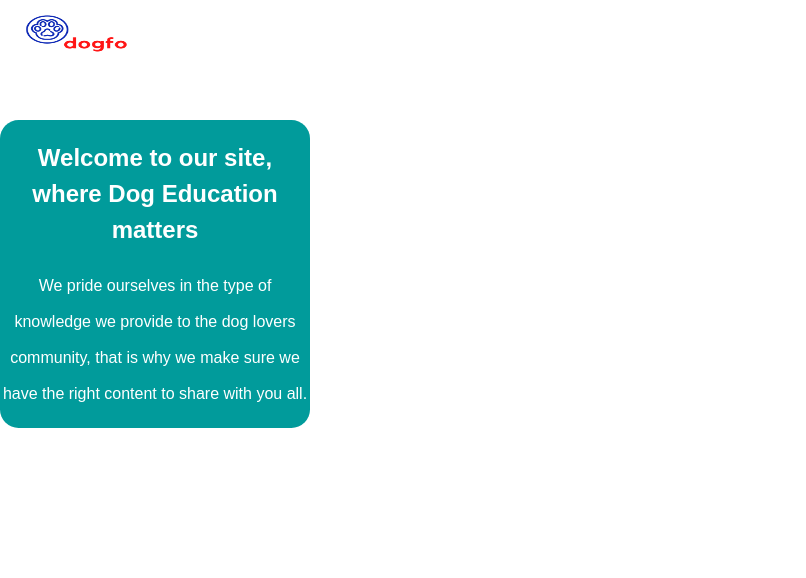
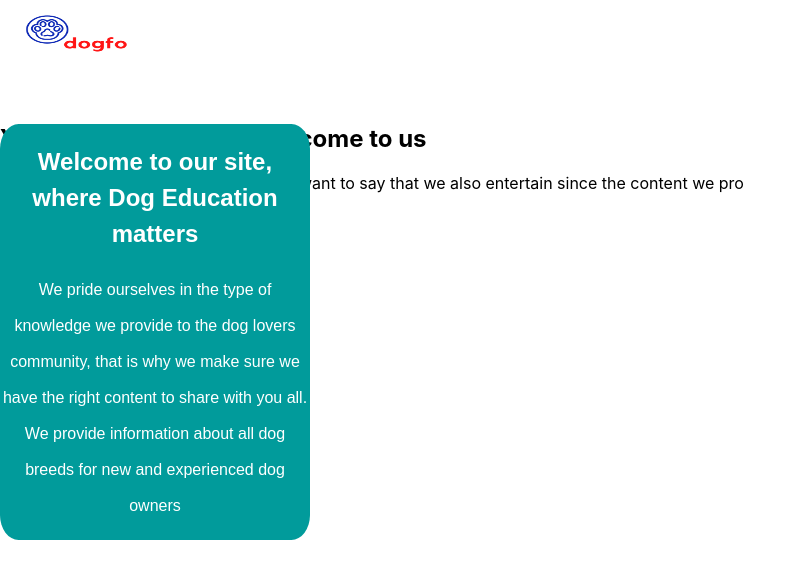
Before and after one commit to jorgevz/dogwebsite, a React (Create React App) app: page / in a window 1280 px wide. Shown: the top 578 px of the page, without its empty margins (0-806 px from the left). Built offline with nearby package versions, Linux system fonts and the light colour scheme.

Commit message:
extending my paragraphs

```diff
--- a/src/component/Home.js
+++ b/src/component/Home.js
@@ -14,11 +14,13 @@ return(
 <div id='first-article'>
 <h1>Welcome to our site, where Dog Education matters</h1>
 <p>We pride ourselves in the type of knowledge we provide to the dog lovers community,
-that is why we make sure we have the right content to share with you all. </p>
+that is why we make sure we have the right content to share with you all. We provide
+information about all dog breeds for new and experienced dog owners </p>
 </div>
 
 <div>
-<p> </p>
+<h1>You find yourself bored ? come to us</h1>
+<p>Other than the fact that we educate we want to say that we also entertain since the content we pro </p>
 </div>
 
 </section>
```
